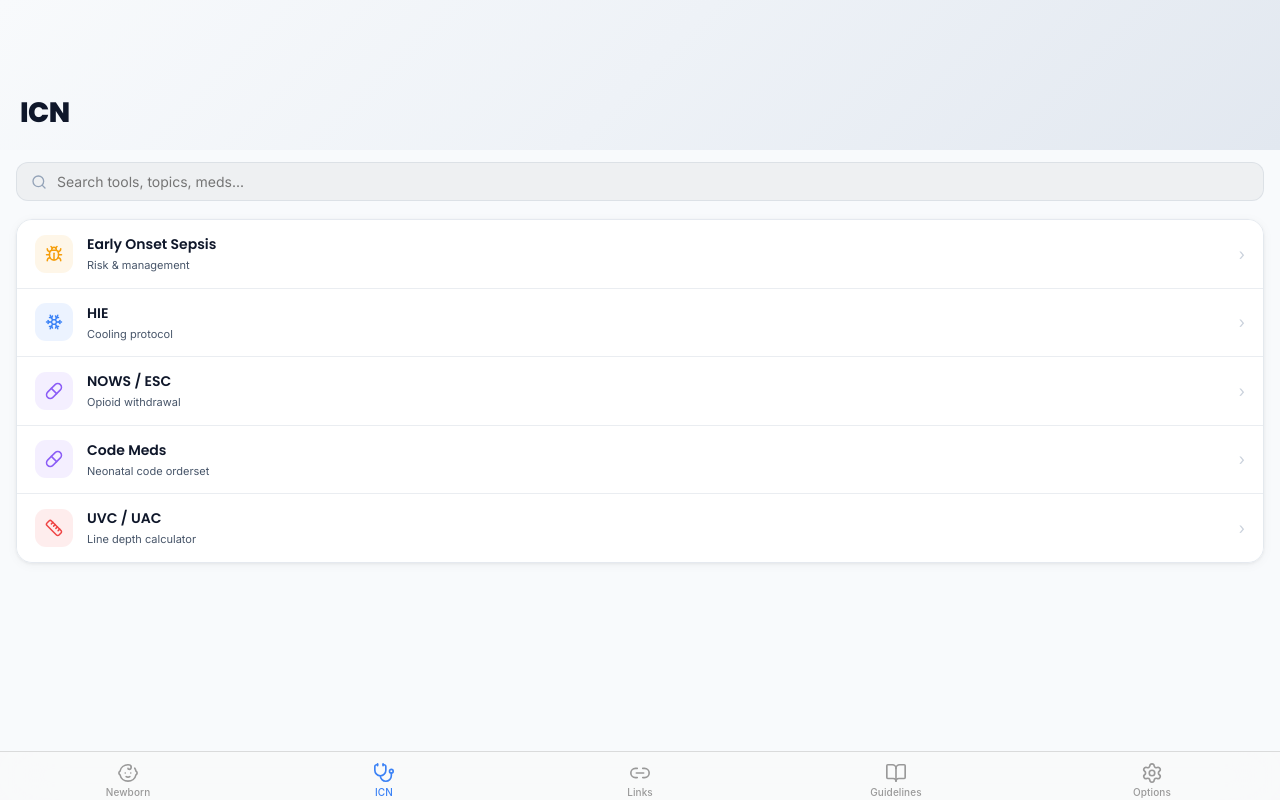
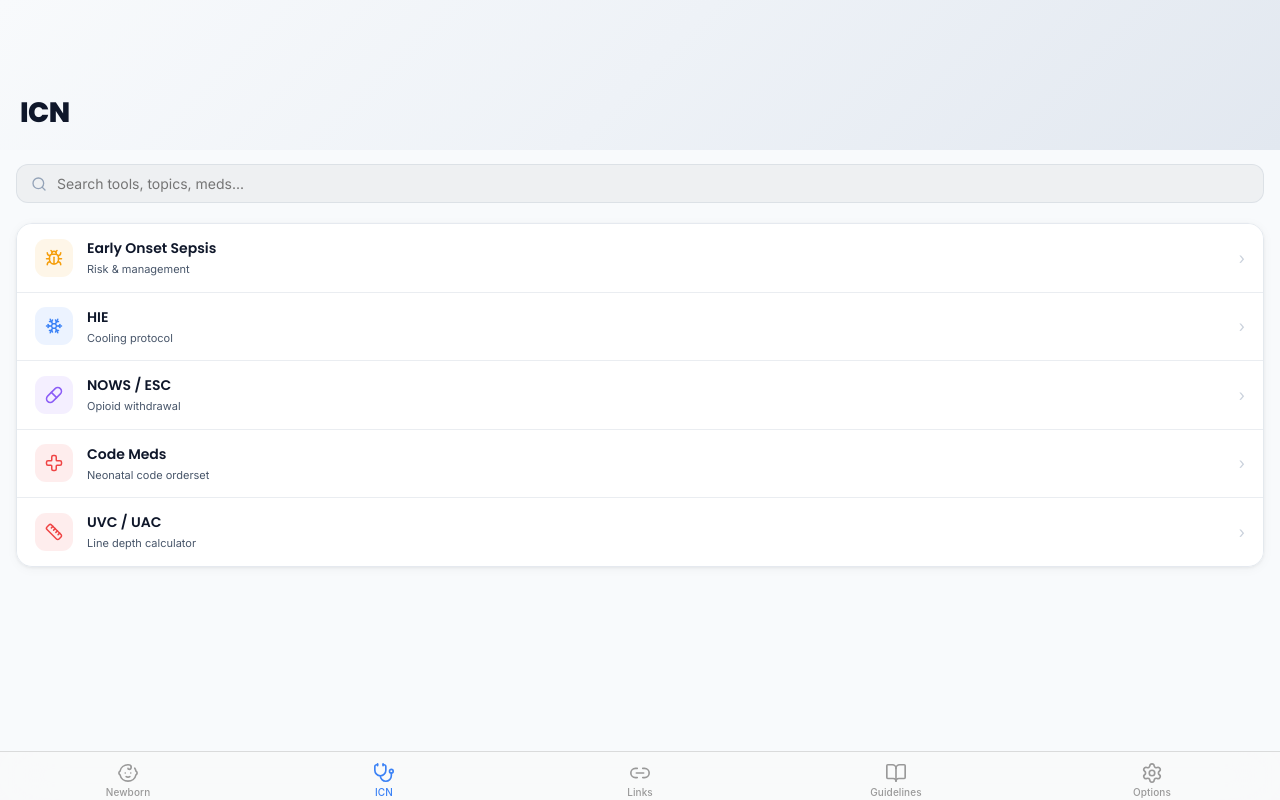
Before and after one commit to tendosk/PoNG-Pocket-Newborn-Guide, a React (Vite) app: page / in a window 1280 px wide. Both pictures are taken after a click on the button "ICN". Built offline with nearby package versions, Linux system fonts and the light colour scheme.

Commit message:
tinkering

```diff
--- a/src/App.jsx
+++ b/src/App.jsx
@@ -6,7 +6,7 @@ import {
   Sun, Moon, Monitor, Eye, Ear, Milk, FileText, LineChart, HandHeart,
   HeartPulse, Droplets, CircleDot, Zap, BookOpen, Ribbon, PersonStanding,
   ClipboardCheck, TrendingUp, TestTubes, Waves, Sparkles, AlertTriangle,
-  Search, X, ChevronLeft
+  Search, X, ChevronLeft, Cross
 } from "lucide-react";
 
 // ─── Theme System ────────────────────────────────────────────────────
@@ -184,7 +184,7 @@ function SearchBar({ onNav }) {
   };
 
   return (
-    <div style={{ padding: "12px 16px 4px", position: "relative" }}>
+    <div style={{ padding: "14px 16px", position: "relative" }}>
       <div style={{
         display: "flex", alignItems: "center", gap: 10, padding: "10px 14px",
         background: t.mode === "dark" ? "rgba(255,255,255,0.08)" : "rgba(0,0,0,0.04)",
@@ -1565,11 +1565,11 @@ function DeliverySection({ onBack, onNav }) {
 
 function ICNHome({ onNav }) {
   const t = useT(); const s = useS();
-  return (<div><div style={{ ...s.hdr, paddingTop: 92 }}><div style={s.hdrT}>ICN</div></div><div style={s.cnt}><SearchBar onNav={onNav} /><div style={{ marginTop: 14 }}><MenuList items={[
+  return (<div><div style={{ ...s.hdr, paddingTop: 92 }}><div style={s.hdrT}>ICN</div></div><div style={s.cnt}><SearchBar onNav={onNav} /><div style={{ marginTop: 6 }}><MenuList items={[
     { id: "sepsis", label: "Early Onset Sepsis", desc: "Risk & management", icon: <Bug size={18} />, color: t.org },
     { id: "cooling", label: "HIE", desc: "Cooling protocol", icon: <Snowflake size={18} />, color: t.acc },
     { id: "nows", label: "NOWS / ESC", desc: "Opioid withdrawal", icon: <Pill size={18} />, color: t.pur },
-    { id: "codemeds", label: "Code Meds", desc: "Neonatal code orderset", icon: <Pill size={18} />, color: t.pur },
+    { id: "codemeds", label: "Code Meds", desc: "Neonatal code orderset", icon: <Cross size={18} />, color: t.red },
     { id: "uvcuac", label: "UVC / UAC", desc: "Line depth calculator", icon: <Ruler size={18} />, color: t.red },
   ]} onTap={onNav} /></div></div></div>);
 }
```
